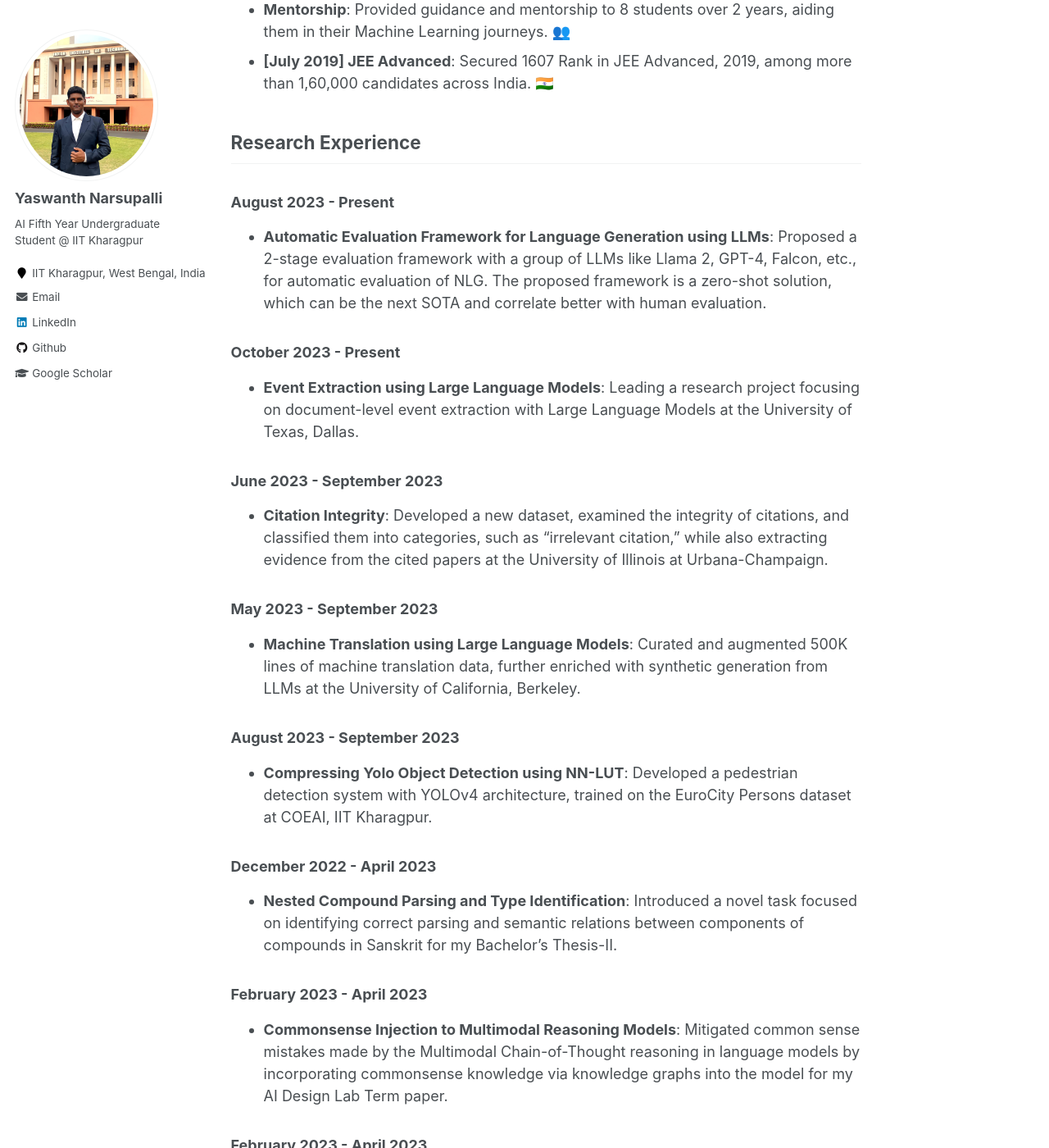
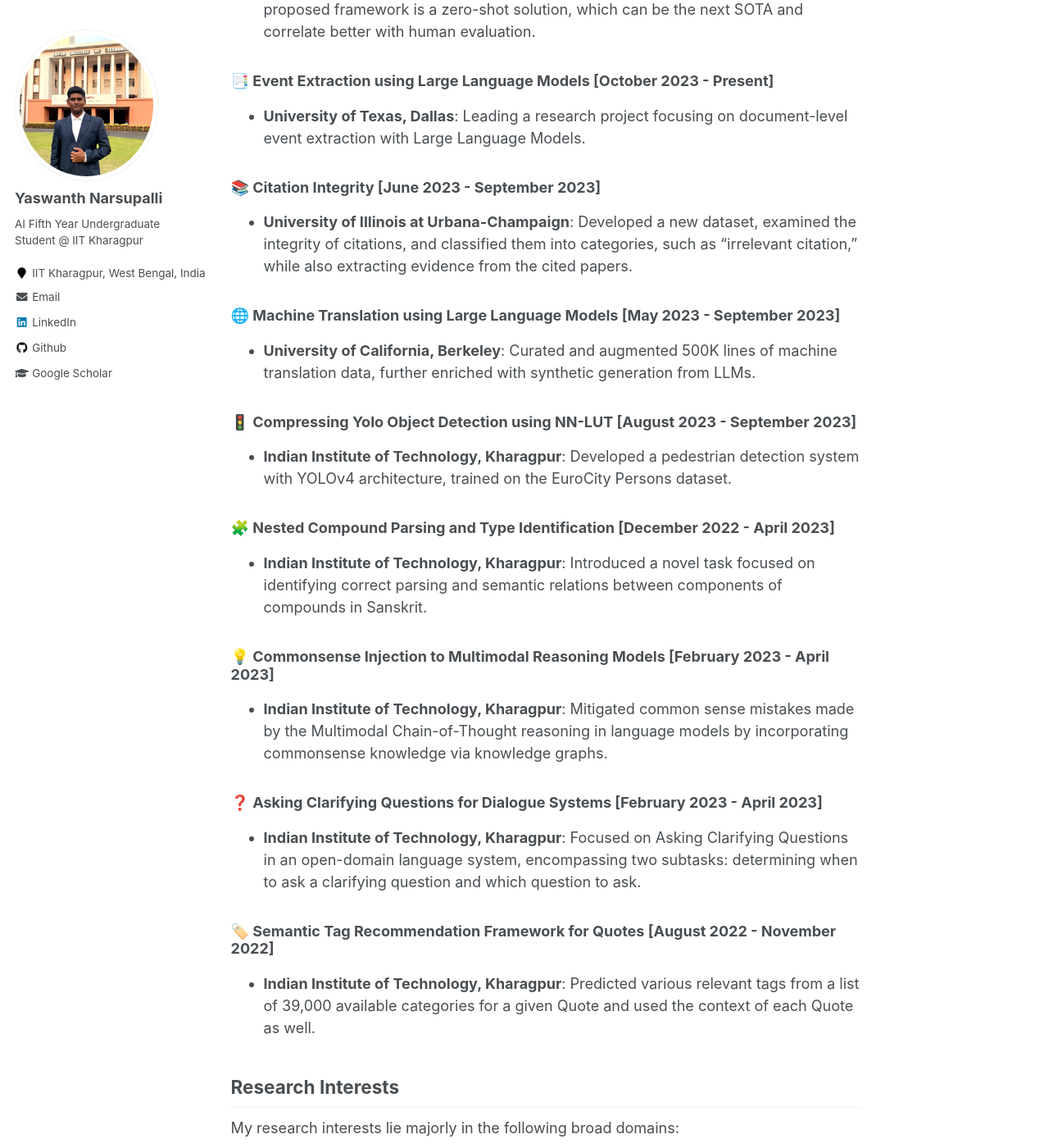
Before and after one commit to yaswanth-iitkgp/yaswanth-iitkgp.github.io, a Jekyll site: the page built from _pages/about.md, in a window 1280 px wide and 1400 px high, scrolled down 1895 px. Shown: the whole window at 82% size. Built offline with Jekyll 4.4.1, drawn with Linux system fonts in a browser that asks for light colours; some of the changed text lies outside the part shown.

Commit message:
added logos

```diff
--- a/_pages/about.md
+++ b/_pages/about.md
@@ -13,16 +13,7 @@ I am a Fifth-year Dual Degree Undergraduate student at the Center for Excellence
 
 If you have any ideas that you would like to collaborate on, hit me up!
 
-## Research Interests
 
-My research interests lie majorly in the following broad domains:
-
-- Natural Language Processing
-- Large Language Models
-  - Multimodality
-  - Reasoning
-  - Hallucinations
-  - Evaluation
 
 ## Publications 📚
 
@@ -33,13 +24,12 @@ My research interests lie majorly in the following broad domains:
 ## Research Internships 🧪
 
 <p align="center">
-  <img src="images/uiuc_logo.png" alt="UIUC Logo" width="100"/>
-  <img src="images/ucb_logo.png" alt="UC Berkeley Logo" width="100"/>
-  <img src="images/utd_logo.png" alt="UT Dallas Logo" width="100"/>
-  <img src="images/iitkgp_logo.png" alt="IIT Kharagpur Logo" width="100"/>
+  <img src="images/uiuc_logo.png" alt="UIUC Logo" width="100"/>&nbsp;&nbsp;&nbsp;&nbsp;&nbsp;
+  <img src="images/ucb_logo.png" alt="UC Berkeley Logo" width="100"/>&nbsp;&nbsp;&nbsp;&nbsp;&nbsp;
+  <img src="images/utd_logo.png" alt="UT Dallas Logo" width="100"/>&nbsp;&nbsp;&nbsp;&nbsp;&nbsp;
+  <img src="images/iitkgp_logo.png" alt="IIT Kharagpur Logo" width="100"/>&nbsp;&nbsp;&nbsp;&nbsp;&nbsp;
   <img src="images/msr_logo.png" alt="Microsoft Logo" width="100"/>
 </p>
-
 
 ## News 🏆📚
 
@@ -57,30 +47,41 @@ My research interests lie majorly in the following broad domains:
 
 
 ## Research Experience
+### 📊 Automatic Evaluation Framework for Language Generation using LLMs [August 2023 - Present]
+- **University of Texas, Dallas**: Proposed a 2-stage evaluation framework with a group of LLMs like Llama 2, GPT-4, Falcon, etc., for automatic evaluation of NLG. The proposed framework is a zero-shot solution, which can be the next SOTA and correlate better with human evaluation.
 
-### August 2023 - Present
-- **Automatic Evaluation Framework for Language Generation using LLMs**: Proposed a 2-stage evaluation framework with a group of LLMs like Llama 2, GPT-4, Falcon, etc., for automatic evaluation of NLG. The proposed framework is a zero-shot solution, which can be the next SOTA and correlate better with human evaluation.
+### 📑 Event Extraction using Large Language Models [October 2023 - Present]
+- **University of Texas, Dallas**: Leading a research project focusing on document-level event extraction with Large Language Models.
 
-### October 2023 - Present
-- **Event Extraction using Large Language Models**: Leading a research project focusing on document-level event extraction with Large Language Models at the University of Texas, Dallas.
+### 📚 Citation Integrity [June 2023 - September 2023]
+- **University of Illinois at Urbana-Champaign**: Developed a new dataset, examined the integrity of citations, and classified them into categories, such as "irrelevant citation," while also extracting evidence from the cited papers.
 
-### June 2023 - September 2023
-- **Citation Integrity**: Developed a new dataset, examined the integrity of citations, and classified them into categories, such as "irrelevant citation," while also extracting evidence from the cited papers at the University of Illinois at Urbana-Champaign.
+### 🌐 Machine Translation using Large Language Models [May 2023 - September 2023]
+- **University of California, Berkeley**: Curated and augmented 500K lines of machine translation data, further enriched with synthetic generation from LLMs.
 
-### May 2023 - September 2023
-- **Machine Translation using Large Language Models**: Curated and augmented 500K lines of machine translation data, further enriched with synthetic generation from LLMs at the University of California, Berkeley.
+### 🚦 Compressing Yolo Object Detection using NN-LUT [August 2023 - September 2023]
+- **Indian Institute of Technology, Kharagpur**: Developed a pedestrian detection system with YOLOv4 architecture, trained on the EuroCity Persons dataset.
 
-### August 2023 - September 2023
-- **Compressing Yolo Object Detection using NN-LUT**: Developed a pedestrian detection system with YOLOv4 architecture, trained on the EuroCity Persons dataset at COEAI, IIT Kharagpur.
+### 🧩 Nested Compound Parsing and Type Identification [December 2022 - April 2023]
+- **Indian Institute of Technology, Kharagpur**: Introduced a novel task focused on identifying correct parsing and semantic relations between components of compounds in Sanskrit.
 
-### December 2022 - April 2023
-- **Nested Compound Parsing and Type Identification**: Introduced a novel task focused on identifying correct parsing and semantic relations between components of compounds in Sanskrit for my Bachelor's Thesis-II.
+### 💡 Commonsense Injection to Multimodal Reasoning Models [February 2023 - April 2023]
+- **Indian Institute of Technology, Kharagpur**: Mitigated common sense mistakes made by the Multimodal Chain-of-Thought reasoning in language models by incorporating commonsense knowledge via knowledge graphs.
 
-### February 2023 - April 2023
-- **Commonsense Injection to Multimodal Reasoning Models**: Mitigated common sense mistakes made by the Multimodal Chain-of-Thought reasoning in language models by incorporating commonsense knowledge via knowledge graphs into the model for my AI Design Lab Term paper.
+### ❓ Asking Clarifying Questions for Dialogue Systems [February 2023 - April 2023]
+- **Indian Institute of Technology, Kharagpur**: Focused on Asking Clarifying Questions in an open-domain language system, encompassing two subtasks: determining when to ask a clarifying question and which question to ask.
 
-### February 2023 - April 2023
-- **Asking Clarifying Questions for Dialogue Systems**: Focused on Asking Clarifying Questions in an open-domain language system, encompassing two subtasks: determining when to ask a clarifying question and which question to ask for my NLP Term Paper.
+### 🏷️ Semantic Tag Recommendation Framework for Quotes [August 2022 - November 2022]
+- **Indian Institute of Technology, Kharagpur**: Predicted various relevant tags from a list of 39,000 available categories for a given Quote and used the context of each Quote as well.
 
-### August 2022 - November 2022
-- **Semantic Tag Recommendation Framework for Quotes**: Predicted various relevant tags from a list of 39,000 available categories for a given Quote and used the context of each Quote as well for my Bachelor's Thesis-I.
+
+## Research Interests
+
+My research interests lie majorly in the following broad domains:
+
+- Natural Language Processing
+- Large Language Models
+  - Multimodality
+  - Reasoning
+  - Hallucinations
+  - Evaluation
```
